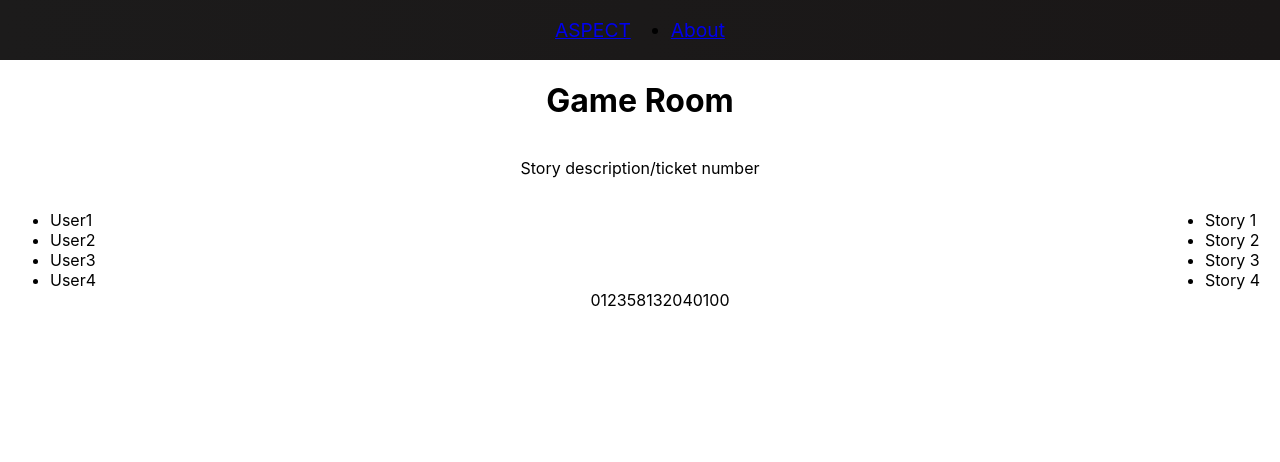
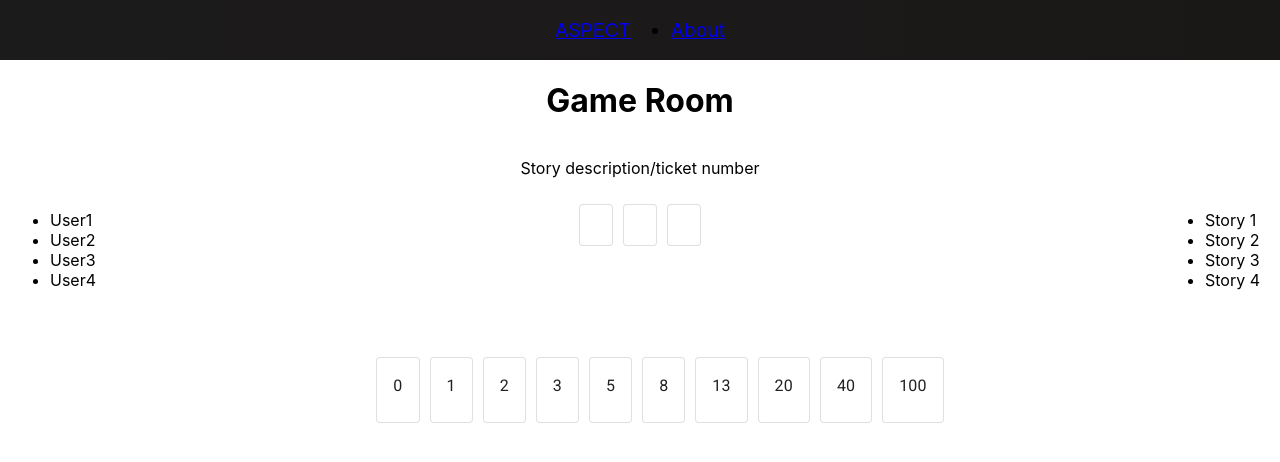
Before and after one commit to RichaJP93/aspect, a React (Create React App) app: page /lobby in a window 1280 px wide. Shown: the top 462 px of the page. Built offline with nearby package versions, Linux system fonts and the light colour scheme.

Commit message:
card styling + layout of home page

```diff
--- a/src/components/Card.js
+++ /dev/null
@@ -1,9 +0,0 @@
-import React from 'react'
-
-export default function Card(props) {
-  return (
-    <div>
-      {props.value}
-    </div>
-  )
-}
--- a/src/components/CardList.css
+++ b/src/components/CardList.css
@@ -2,7 +2,5 @@
 	display: flex;
 	flex-flow: row;
 	align-items: center;
-	/* max-width: 1120px;
-	width: 90%;
-	margin: 50 auto;*/
+	padding-top: 5px;
 }
--- a/src/components/CardList.js
+++ b/src/components/CardList.js
@@ -1,5 +1,5 @@
 import React, { Component } from 'react'
-import Card from './Card.js';
+import GameCard from './GameCard.js';
 import './CardList.css'
 
 export default class CardList extends Component {
@@ -13,7 +13,7 @@ export default class CardList extends Component {
     return (
       <div>
         <ul className='SelectedCards'>
-          {this.state.cardSequence.map(cardValue => (<Card key={cardValue} value={cardValue}/>))}
+          {this.state.cardSequence.map(cardValue => (<GameCard key={cardValue} value={cardValue}/>))}
         </ul>
       </div>
     )
--- /dev/null
+++ b/src/components/GameCard.css
@@ -0,0 +1,3 @@
+.gameCard {
+	margin: 5px;
+}
--- /dev/null
+++ b/src/components/GameCard.js
@@ -0,0 +1,22 @@
+import React from 'react'
+import Card from '@material-ui/core/Card';
+import CardContent from '@material-ui/core/CardContent';
+import Typography from '@material-ui/core/Typography';
+import './GameCard.css'
+
+export default function GameCard(props) {
+  const cardSubmit = (event) => {
+    event.preventDefault();
+    console.log(props.value);
+  }
+
+  return (
+    <Card className="gameCard" variant="outlined" onClick={cardSubmit}>
+      <CardContent className="content">
+        <Typography>
+          {props.value}
+        </Typography>
+      </CardContent>
+    </Card>
+  )
+}
--- a/src/components/SelectedCardList.js
+++ b/src/components/SelectedCardList.js
@@ -1,14 +1,14 @@
 import React, { Component } from 'react'
-import Card from './Card.js';
+import GameCard from './GameCard.js';
 import './CardList.css'
 
 export default class SelectedCardList extends Component {
   render() {
     return (
       <div className='SelectedCards'>
-        <Card />
-        <Card />
-        <Card />
+        <GameCard />
+        <GameCard />
+        <GameCard />
       </div>
     )
   }
--- /dev/null
+++ b/src/pages/Home.css
@@ -0,0 +1,4 @@
+.homePage {
+  display: grid;
+  justify-content: center;
+}
--- a/src/pages/Home.js
+++ b/src/pages/Home.js
@@ -3,6 +3,7 @@ import Button from '@material-ui/core/Button';
 import RoomCodeForm from '../components/RoomCodeForm.js';
 import { v4 as uuidv4 } from 'uuid';
 import { BrowserRouter as Router, Switch, Route, Link } from "react-router-dom";
+import './Home.css'
 
 
 function Home () {
@@ -12,7 +13,7 @@ function Home () {
 	};
 
   return (
-    <>
+    <div className="homePage">
       <h1>Welcome to ASPECT!</h1>
       <Button
         variant="contained"
@@ -23,7 +24,7 @@ function Home () {
       </Button>
       <RoomCodeForm />
       <Link to="/lobby">Lobby</Link>
-    </>
+    </div>
   )
 }
 
```
Also changed, not shown: src/components/Navbar.js (+0 -10 lines).
